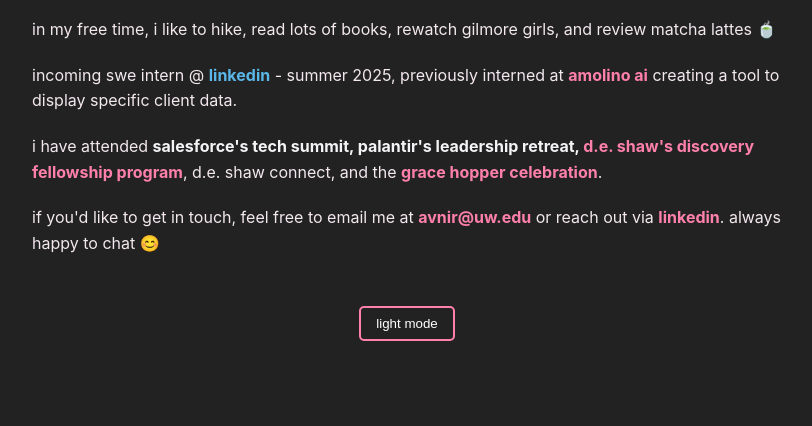
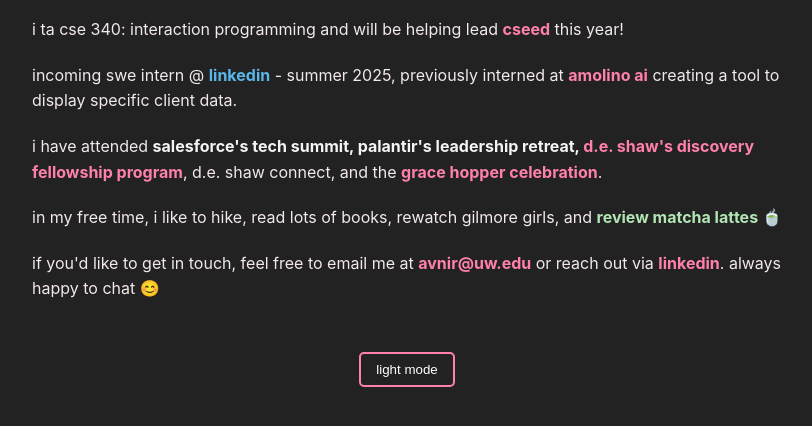
Before and after one commit to avnirao/avnirao.github.io, a plain HTML site: page index.html in a window 1280 px wide. Both pictures are taken after a click on the button "dark mode". Shown: the part 178-604 px from the top of the page, without its empty margins (233-1045 px from the left). Drawn offline with Linux system fonts and the light colour scheme.

Commit message:
made some changes

```diff
--- a/index.html
+++ b/index.html
@@ -121,6 +121,26 @@
         animation: blink-caret 1.4s step-end infinite;
       }
 
+      .matcha-link {
+        color: #74a07d;
+        font-weight: bold;
+        text-decoration: none;
+        transition: text-shadow 0.3s ease;
+      }
+
+      .matcha-link:hover {
+        text-shadow: 0 0 10px rgba(139, 168, 136, 0.5);
+      }
+
+      body.dark-mode .matcha-link {
+        color: #b3e5b4;
+      }
+
+      body.dark-mode .matcha-link:hover {
+        text-shadow: 0 0 10px rgba(179, 229, 180, 0.5);
+      }
+
+
       @keyframes blink-caret {
         from,
         to {
@@ -169,13 +189,13 @@
         at the
         <span class="highlight1">university of washington</span>. i love working
         in <span class="highlight1">java</span>,
-        <span class="highlight1">react</span>, html/css, python, but enjoy
+        <span class="highlight1">react</span>, c/c++, html/css, python, but enjoy
         learning new languages/stacks 💌
       </p>
       <p>
-        in my free time, i like to hike, read lots of books, rewatch gilmore
-        girls, and review matcha lattes 🍵
+        i ta cse 340: interaction programming and will be helping lead <a href="https://cseed.co" target="_blank" class="highlight">cseed</a> this year!
       </p>
+
       <p>
         incoming swe intern @
         <a
@@ -206,6 +226,10 @@
             >grace hopper celebration</a
           ></span
         >.
+        <p>
+        in my free time, i like to hike, read lots of books, rewatch gilmore
+        girls, and <a href="https://matcha-ranking.vercel.app" target="_blank" class="matcha-link">review matcha lattes 🍵</a>
+      </p>
       </p>
 
       <p>
```
